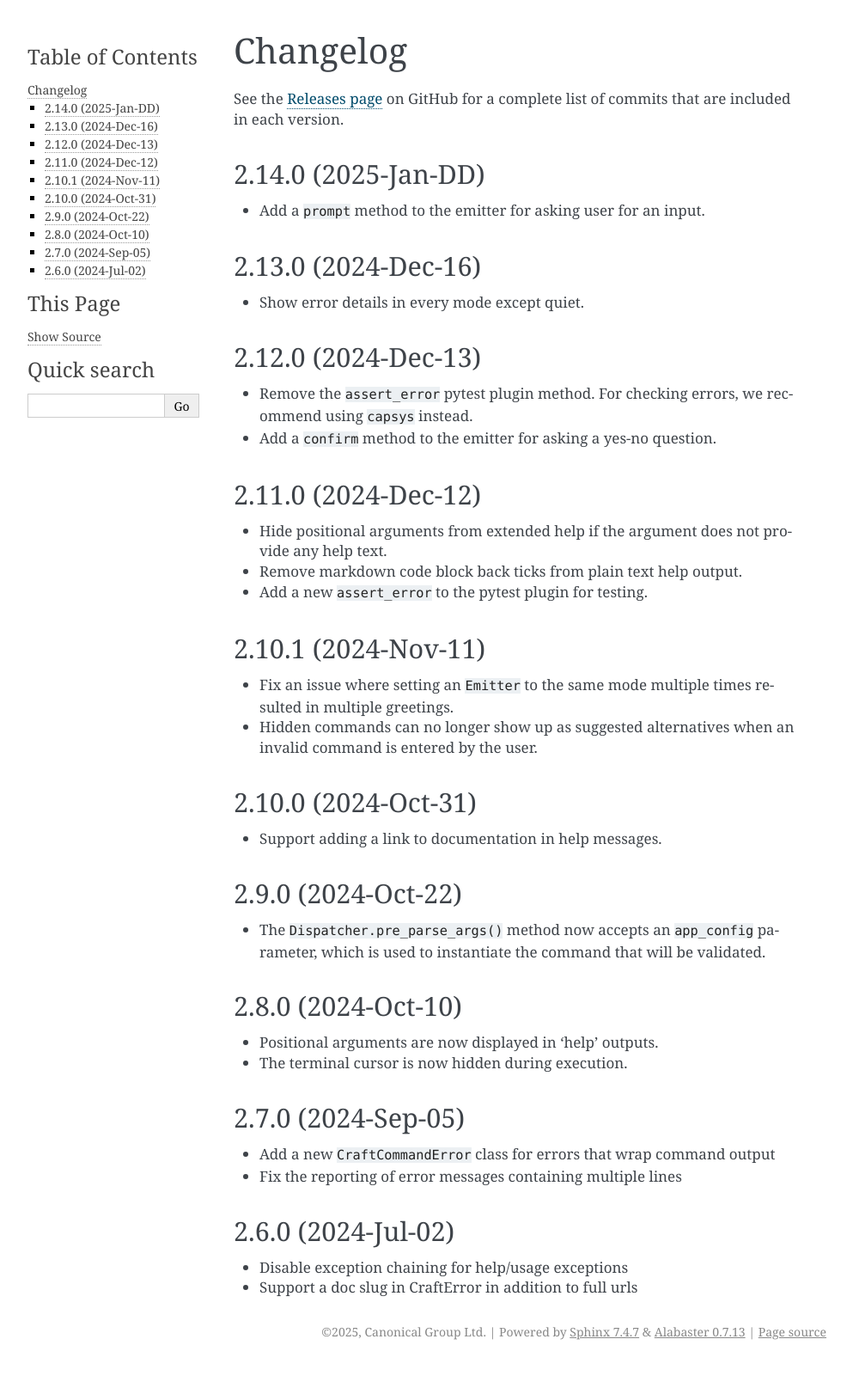
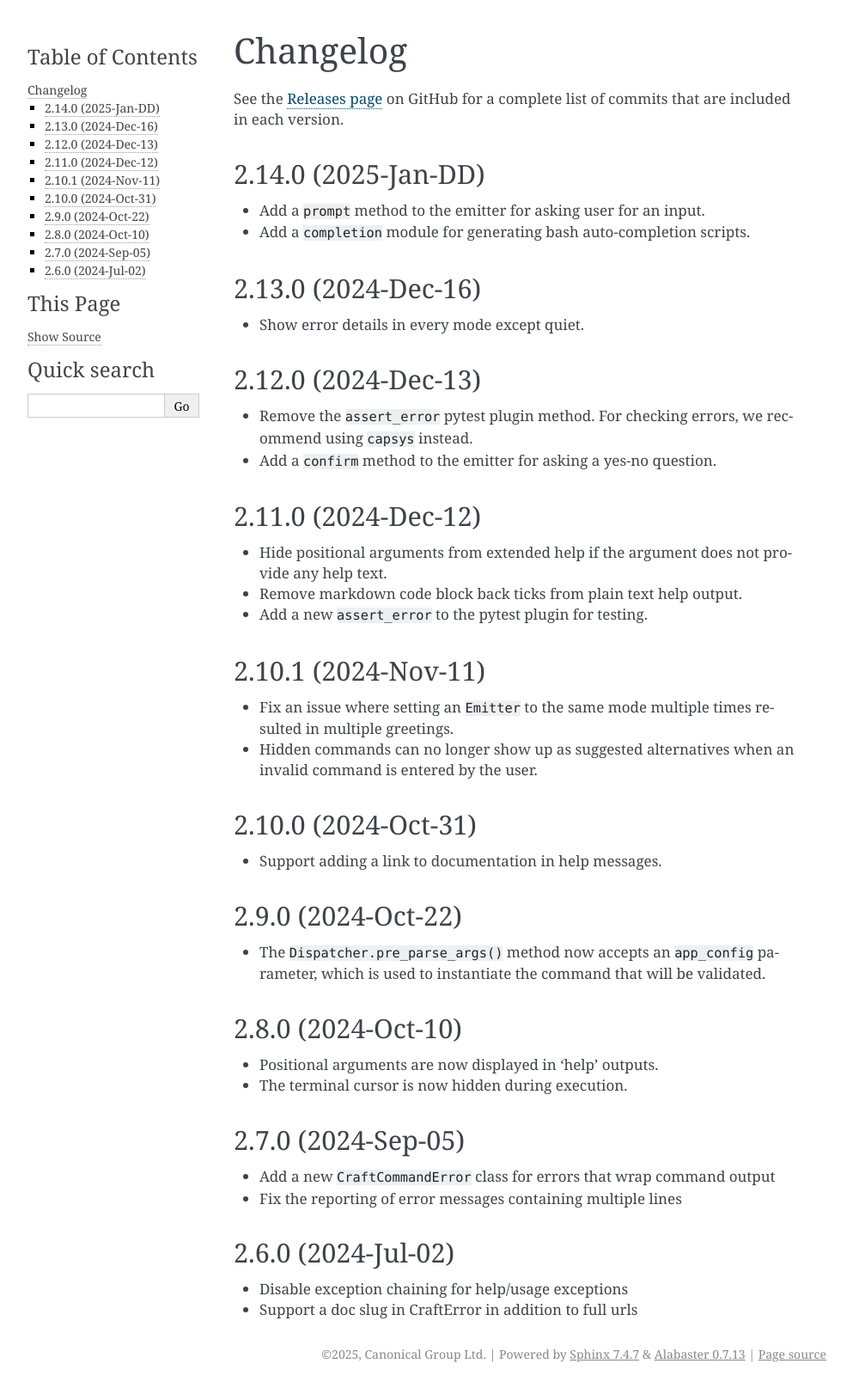
Before and after one commit to canonical/craft-cli, a Sphinx documentation site: the page built from docs/changelog.rst, in a window 1280 px wide. Shown: the whole page at 86% size, without its empty margins (148-1141 px from the left). Built offline with Sphinx 7.4.7, drawn with Linux system fonts in a browser that asks for light colours; pages that are not in the unit, such as notebooks, are missing from menus; before the commit the page ends 1589 px from its top, so only the background shows below that.

Commit message:
docs: add a changelog entry

```diff
--- a/docs/changelog.rst
+++ b/docs/changelog.rst
@@ -11,6 +11,7 @@ included in each version.
 --------------------
 
 - Add a ``prompt`` method to the emitter for asking user for an input.
+- Add a ``completion`` module for generating bash auto-completion scripts.
 
 2.13.0 (2024-Dec-16)
 --------------------
```
